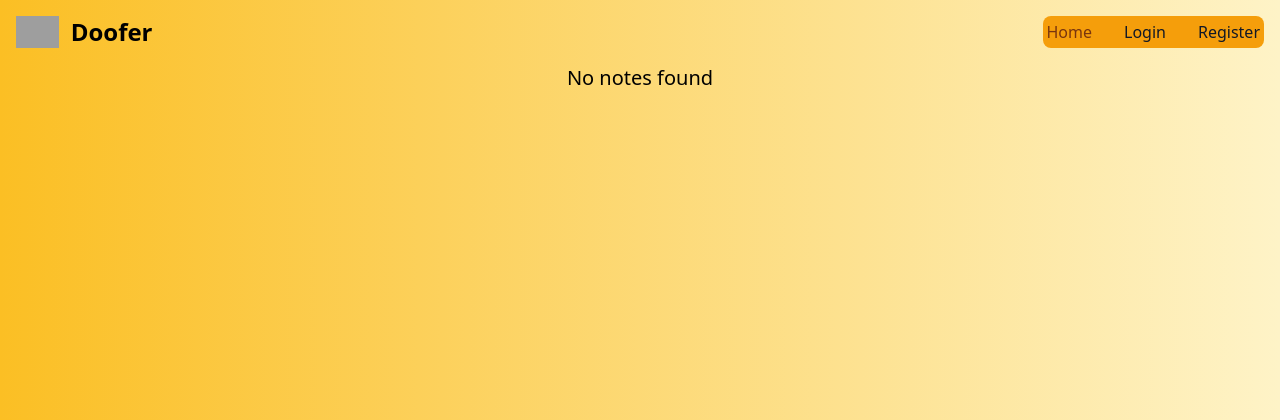
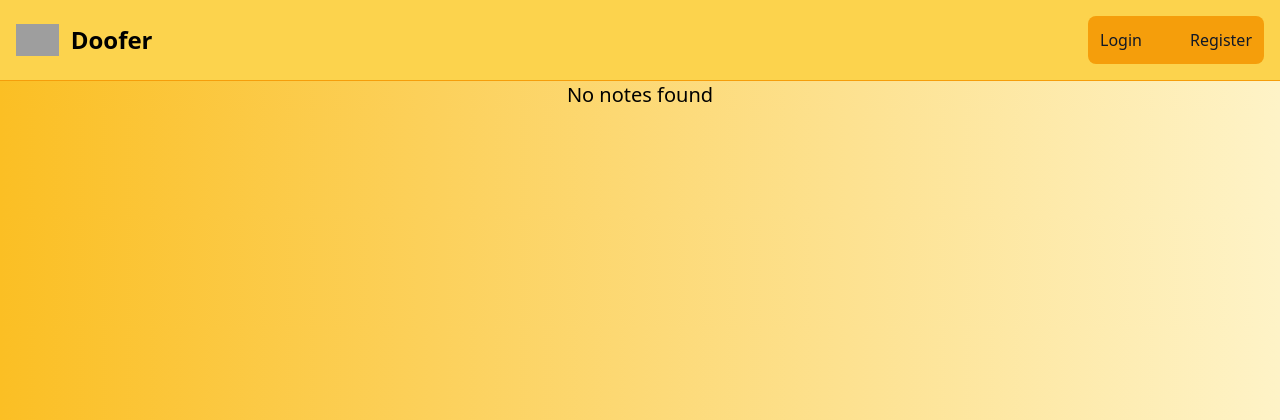
Before and after one commit to wgilpin/django-tailwind-htmx-skeleton, a Django app: page / in a window 1280 px wide. Shown: the top 420 px of the page. Run offline with Django 5.2, Linux system fonts and the light colour scheme; data that the repository does not hold is empty; style sheets or scripts are compiled from the project's sources; some libraries are stand-ins or nearby versions; grey boxes are pictures that could not be loaded.

Commit message:
navbar formatting

```diff
--- a/doofer/templates/partials/navbar.html
+++ b/doofer/templates/partials/navbar.html
@@ -1,4 +1,4 @@
-<nav class="bg-amber border-gray-200 dark:bg-gray-900">
+<nav class="bg-amber-300 border-amber-500 border-b border-1 dark:bg-gray-900">
   <div class="max-w-screen-xl flex flex-wrap items-center justify-between mx-auto p-4">
     <a href="/" class="flex items-center space-x-3 rtl:space-x-reverse">
       <img src="https://flowbite.com/docs/images/logo.svg" class="h-8" alt="Flowbite Logo" />
@@ -23,21 +23,14 @@
     <div class="hidden w-full md:block md:w-auto" id="navbar-default">
       <ul
         class="font-medium flex flex-col p-4 md:p-1 mt-4 border border-gray-100 rounded-lg bg-amber-400-50 md:flex-row md:space-x-8 rtl:space-x-reverse md:mt-0 md:border-0 md:bg-amber-500 dark:bg-gray-800 md:dark:bg-gray-900 dark:border-gray-700">
-        <li>
-          <a
-            href="/"
-            class="block py-2 px-3 bg-amber-700 rounded md:bg-transparent md:text-amber-900 md:p-0 dark:text-white md:dark:text-amber-500"
-            aria-current="page"
-            >Home</a
-          >
-        </li>
+
         {% if not user.is_authenticated %}
         <li>
           <a
             href="#"
             hx-get="/login/"
             hx-target="#notes-list"
-            class="block py-2 px-3 text-gray-900 rounded hover:bg-gray-100 md:hover:bg-transparent md:border-0 md:hover:text-amber-50 md:p-0 dark:text-white md:dark:hover:text-blue-500 dark:hover:bg-gray-700 dark:hover:text-white md:dark:hover:bg-transparent"
+            class="block py-2 px-3 text-gray-900 rounded hover:bg-gray-100 md:hover:bg-transparent md:border-0 md:hover:text-amber-50 md:p-2 dark:text-white md:dark:hover:text-amber-500 dark:hover:bg-gray-700 dark:hover:text-white md:dark:hover:bg-transparent"
             >Login</a
           >
         </li>
@@ -46,7 +39,7 @@
             href="#"
             hx-get="/register/"
             hx-target="#notes-list"
-            class="block py-2 px-3 text-gray-900 rounded hover:bg-gray-100 md:hover:bg-transparent md:border-0 md:hover:text-blue-700 md:p-0 dark:text-white md:dark:hover:text-blue-500 dark:hover:bg-gray-700 dark:hover:text-white md:dark:hover:bg-transparent"
+            class="block py-2 px-3 text-gray-900 rounded hover:bg-gray-100 md:hover:bg-transparent md:border-0 md:hover:text-amber-700 md:p-2 dark:text-white md:dark:hover:text-amber-500 dark:hover:bg-gray-700 dark:hover:text-white md:dark:hover:bg-transparent"
             >Register</a
           >
         </li>
@@ -54,8 +47,12 @@
         <li>
           <a
             href="/profile/"
-            class="block py-2 px-3 text-gray-900 rounded hover:bg-gray-100 md:hover:bg-transparent md:border-0 md:hover:text-blue-700 md:p-0 dark:text-white md:dark:hover:text-blue-500 dark:hover:bg-gray-700 dark:hover:text-white md:dark:hover:bg-transparent"
-            >{{ user.username | capfirst }}</a
+            class="block py-2 px-3  hover:bg-amber-600 "
+            >
+            <svg class="w-6 h-6 text-gray-800 dark:text-white" aria-hidden="true" xmlns="http://www.w3.org/2000/svg" width="24" height="24" fill="currentColor" viewBox="0 0 24 24">
+              <path fill-rule="evenodd" d="M12 4a4 4 0 1 0 0 8 4 4 0 0 0 0-8Zm-2 9a4 4 0 0 0-4 4v1a2 2 0 0 0 2 2h8a2 2 0 0 0 2-2v-1a4 4 0 0 0-4-4h-4Z" clip-rule="evenodd"/>
+            </svg>
+            </a
           >
         </li>
         {% endif %}
```
